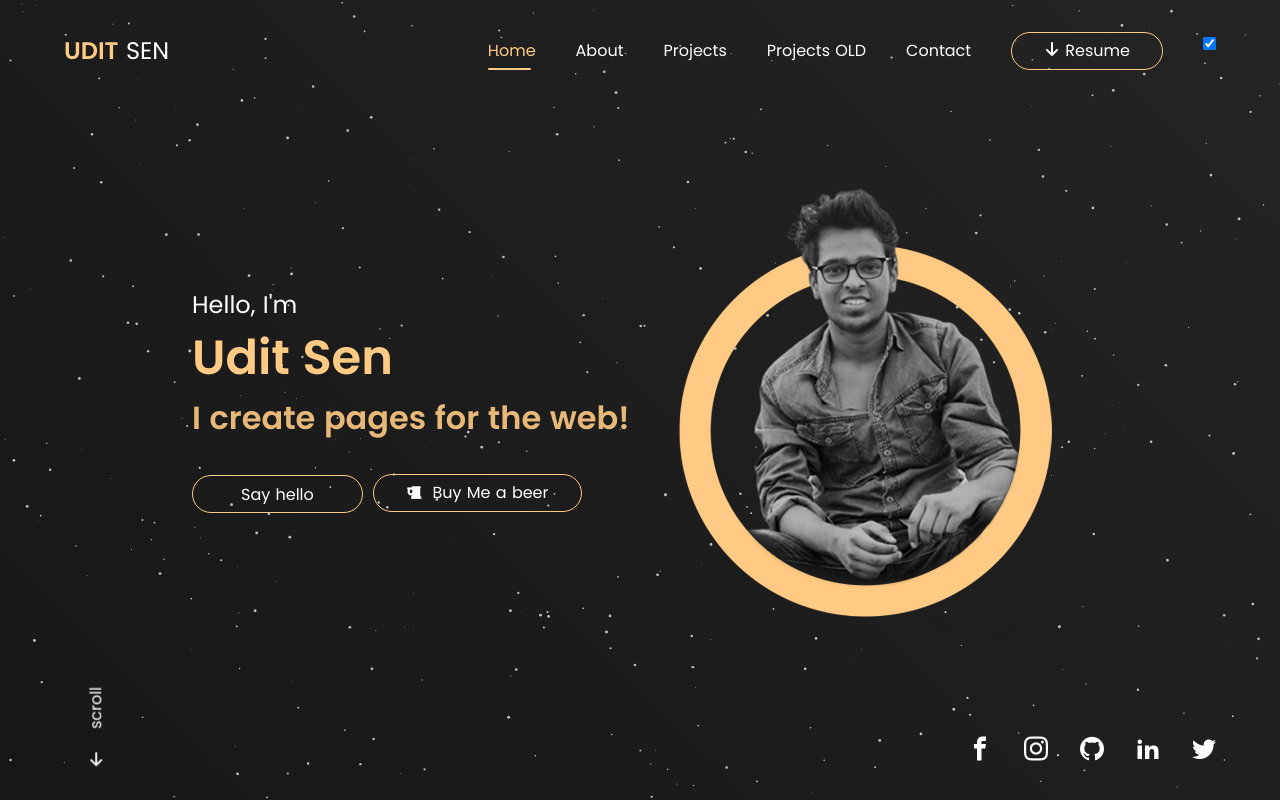
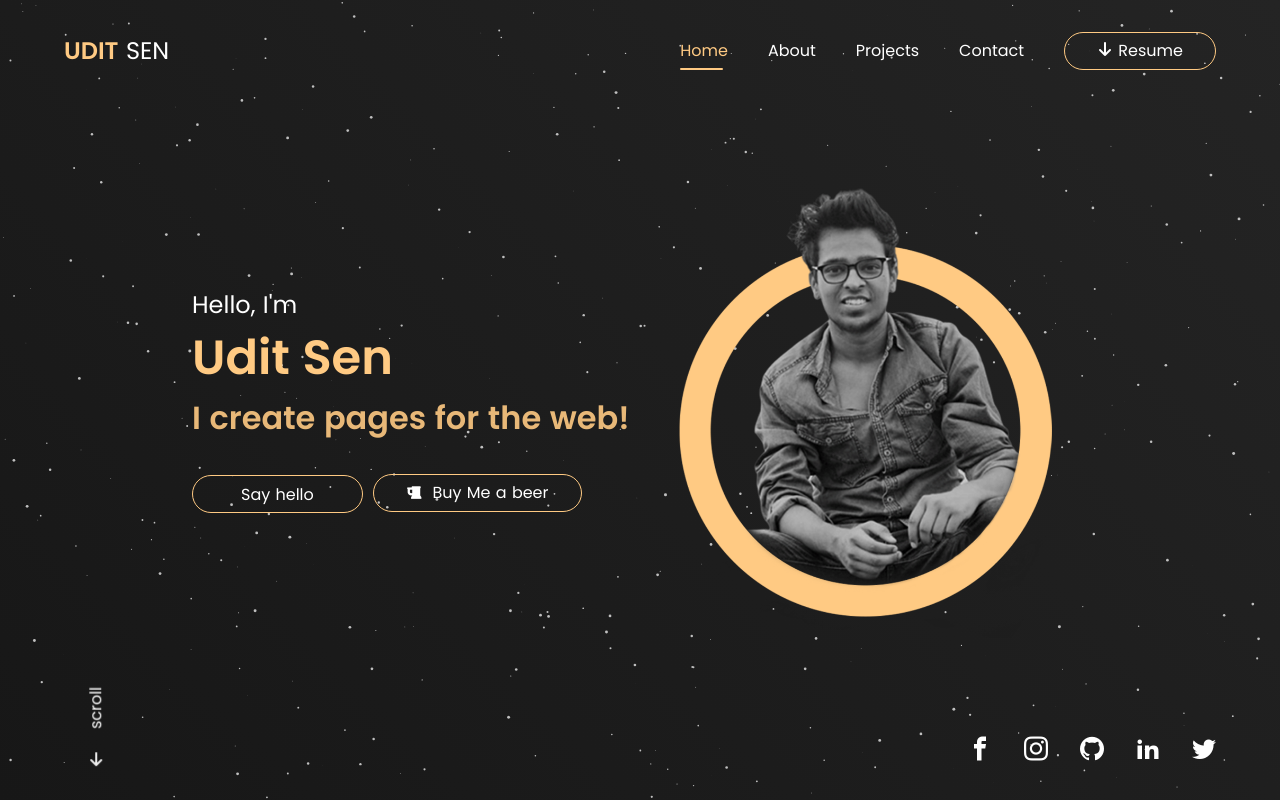
Before and after one commit to aedit/v2, a Nuxt app: page / in a window 1280 px wide. Built offline with nearby package versions, Linux system fonts and the light colour scheme.

Commit message:
stars toggler and old projects removed from nav

```diff
--- a/components/NavBar.vue
+++ b/components/NavBar.vue
@@ -9,7 +9,6 @@
       <li><NuxtLink to="/"> Home</NuxtLink></li>
       <li><NuxtLink to="/about"> About</NuxtLink></li>
       <li><NuxtLink to="/projects"> Projects</NuxtLink></li>
-      <li><NuxtLink to="/projects-v1"> Projects OLD</NuxtLink></li>
       <li><NuxtLink to="/contact"> Contact</NuxtLink></li>
       <span ref="selected-indicator" class="selected-indicator"></span>
       <button
@@ -20,9 +19,6 @@
 
         Resume
       </button>
-      <span @click="$emit('star')">
-        <input type="checkbox" checked />
-      </span>
     </ul>
   </nav>
 </template>
--- a/layouts/default.vue
+++ b/layouts/default.vue
@@ -1,6 +1,6 @@
 <template>
   <div class="def-layout" :class="{ 'no-stars': !stars }">
-    <NavBar @star="stars = !stars" />
+    <NavBar />
     <Nuxt />
     <span class="scroll-down">
       <i v-if="scrollText.down" class="icon-arrow-left mr-2"></i>
@@ -10,7 +10,7 @@
     <footer>
       <SocialIcons />
     </footer>
-    <client-only v-if="stars">
+    <client-only>
       <Particles class="particles"></Particles>
     </client-only>
   </div>
```
